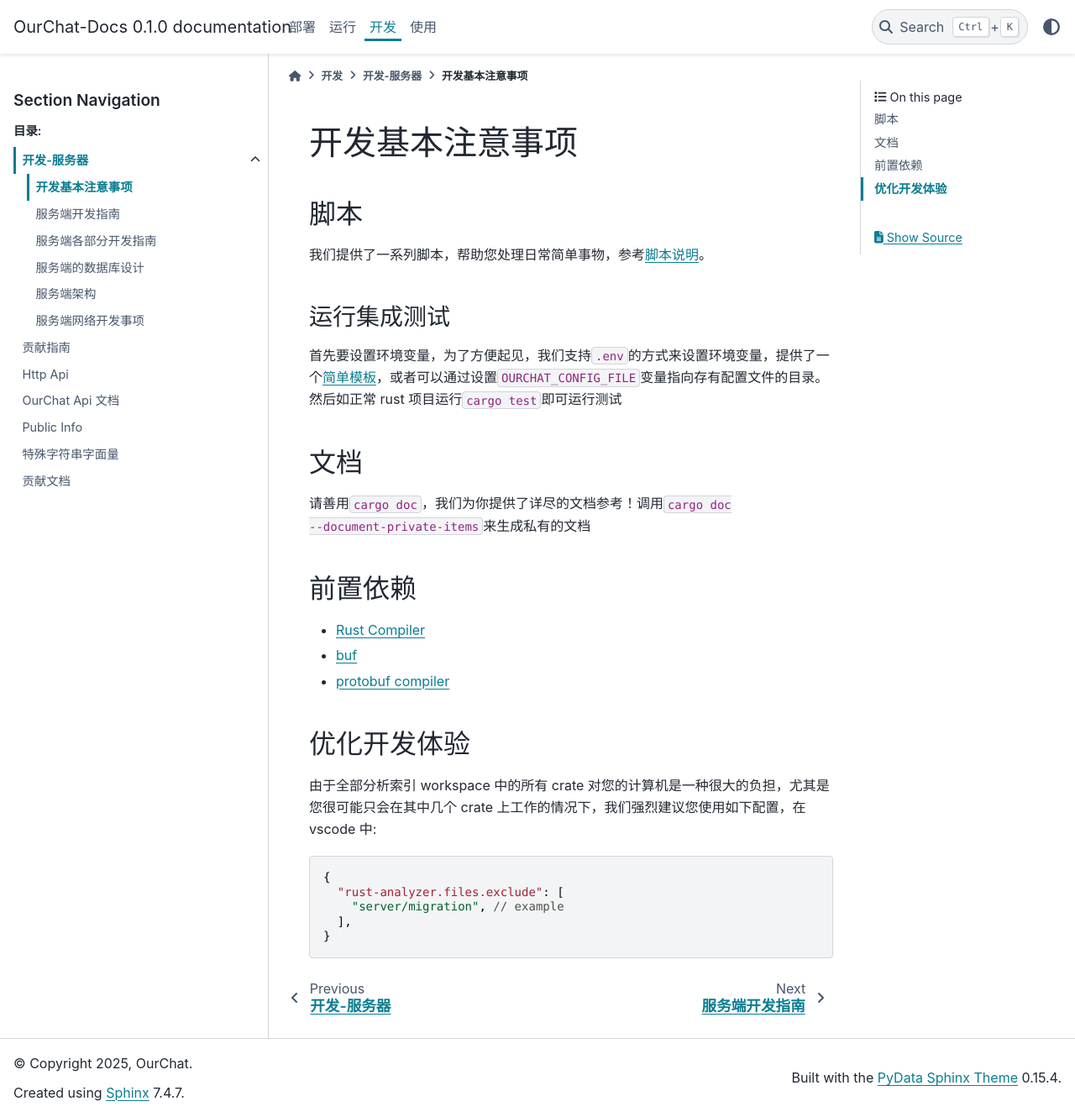
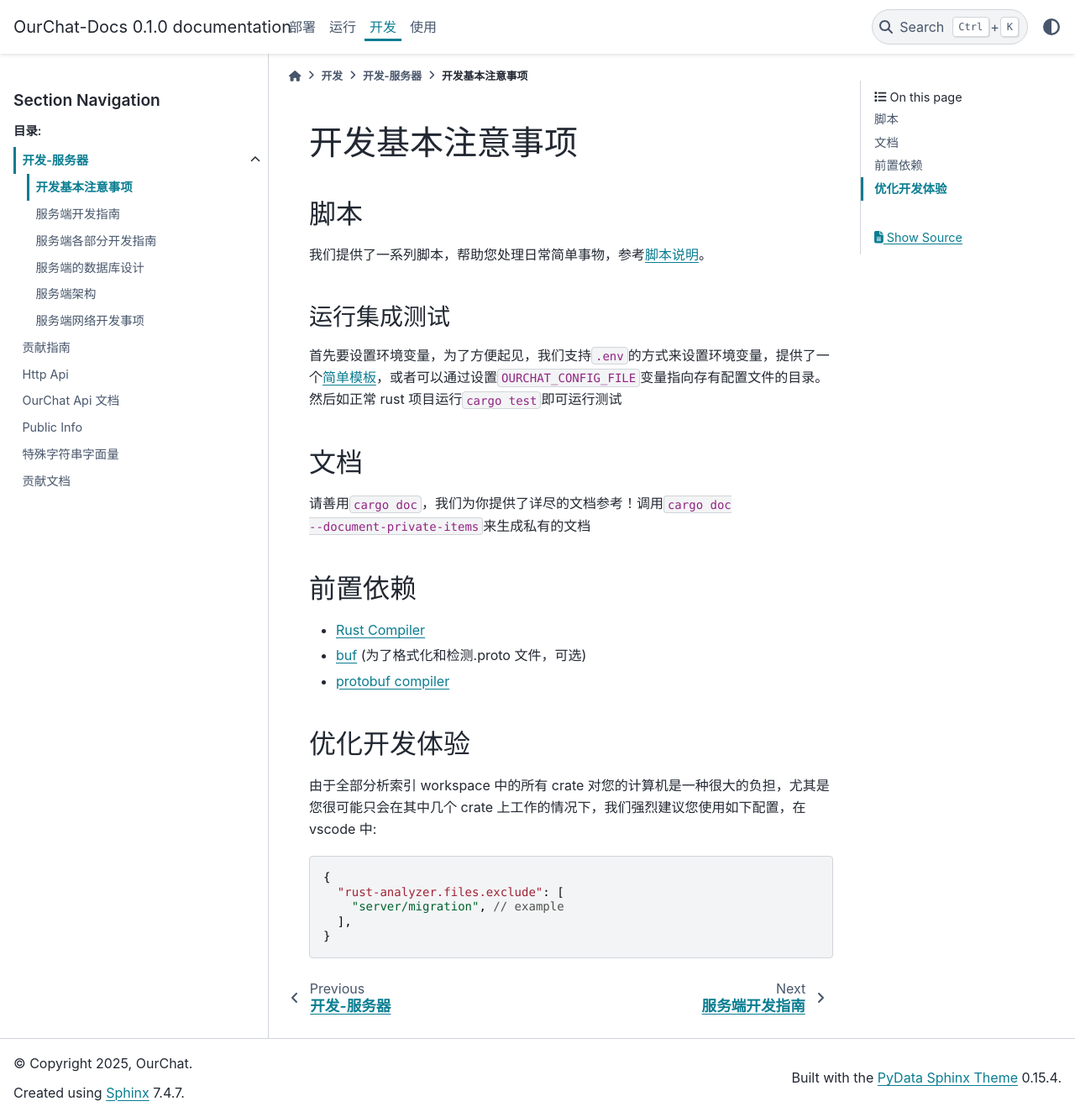
Before and after one commit to SkyUOI/OurChat-Docs, a Sphinx documentation site: the page built from docs/source/docs/development/server/basic.md, in a window 1280 px wide and 1330 px high. Shown: the whole window at 84% size. Built offline with Sphinx 7.4.7 and the PyData theme 0.15.4, drawn with Linux system fonts in a browser that asks for light colours.

Commit message:
update deps of server

```diff
--- a/docs/source/docs/development/server/basic.md
+++ b/docs/source/docs/development/server/basic.md
@@ -15,7 +15,7 @@
 ## 前置依赖
 
 - [Rust Compiler](https://rust-lang.org)
-- [buf](https://buf.build/)
+- [buf](https://buf.build/) (为了格式化和检测.proto 文件，可选)
 - [protobuf compiler](https://github.com/protocolbuffers/protobuf)
 
 ## 优化开发体验
```
Also changed, not shown: 1 other file.
